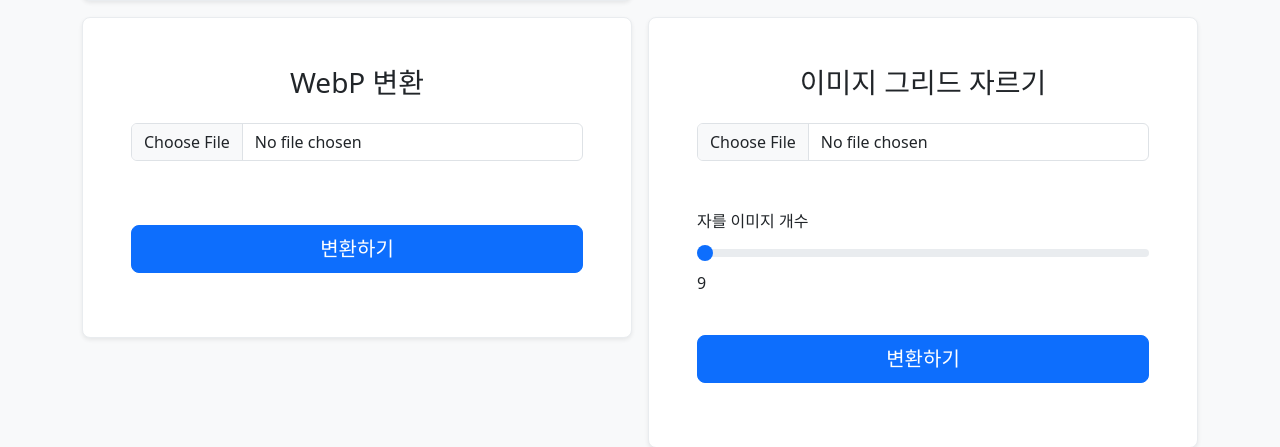
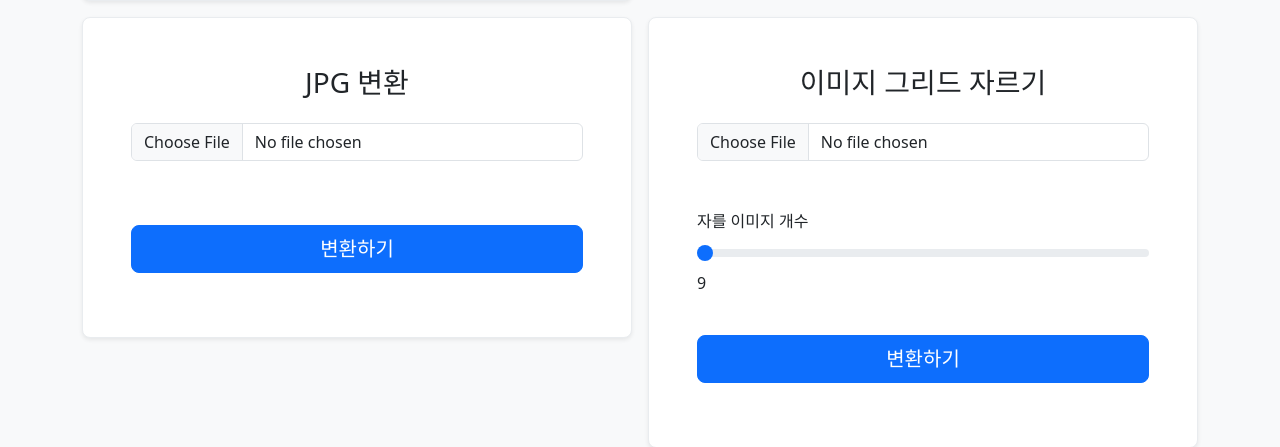
Before and after one commit to seokjin8678/flask-image-resize, a Flask app: page / in a window 1280 px wide. Shown: the part 533-980 px from the top of the page. Run offline with Flask 3, Linux system fonts and the light colour scheme; the visitor is signed in with stand-in values (Sample User, id 1); some libraries are stand-ins or nearby versions.

Commit message:
feat: webp 변환 jpg로 변경

```diff
--- a/app.py
+++ b/app.py
@@ -77,17 +77,17 @@ def resize_ratio():
     return send_file(output_stream, mimetype=file.mimetype, as_attachment=True, download_name=f'new_{file.filename}')
 
 
-@app.post('/convert-webp')
+@app.post('/convert-jpg')
 def convert():
     file = request.files['image']
     img = Image.open(file.stream)
     img = img.convert('RGB')
 
     output_stream = BytesIO()
-    img.save(output_stream, format='webp', optimize=True, quality=85)
+    img.save(output_stream, format='jpeg', optimize=True, quality=85)
     output_stream.seek(0)
 
-    return send_file(output_stream, mimetype='image/webp', as_attachment=True, download_name=f'{file.filename}.webp')
+    return send_file(output_stream, mimetype='image/jpeg', as_attachment=True, download_name=f'{file.filename}.jpg')
 
 
 @app.post('/combine-9')
@@ -96,11 +96,11 @@ def combine_9():
     new_image = combine_images(images)
 
     output_stream = BytesIO()
-    new_image.save(output_stream, format="webp")
+    new_image.save(output_stream, format="jpeg", optimize=True, quality=85)
     output_stream.seek(0)
 
-    return send_file(output_stream, mimetype='image/webp', as_attachment=True,
-                     download_name=f'combine9_{datetime.datetime.now()}.webp')
+    return send_file(output_stream, mimetype='image/jpeg', as_attachment=True,
+                     download_name=f'combine9_{datetime.datetime.now()}.jpg')
 
 
 def combine_images(images):
@@ -124,11 +124,11 @@ def combine_12():
     new_image = combine_images(images)
 
     output_stream = BytesIO()
-    new_image.save(output_stream, format="webp")
+    new_image.save(output_stream, format="jpeg", optimize=True, quality=85)
     output_stream.seek(0)
 
-    return send_file(output_stream, mimetype='image/webp', as_attachment=True,
-                     download_name=f'combine12_{datetime.datetime.now()}.webp')
+    return send_file(output_stream, mimetype='image/jpeg', as_attachment=True,
+                     download_name=f'combine12_{datetime.datetime.now()}.jpg')
 
 
 @app.post('/split-grid')
--- a/templates/index.html
+++ b/templates/index.html
@@ -89,8 +89,8 @@
             <div class="col-12 col-lg-6">
                 <div class="card border border-light-subtle rounded-3 shadow-sm">
                     <div class="card-body p-3 p-md-4 p-xl-5">
-                        <h2 class="fs-3 fw-normal text-center mb-4">WebP 변환</h2>
-                        <form method="post" enctype="multipart/form-data" action="/convert-webp">
+                        <h2 class="fs-3 fw-normal text-center mb-4">JPG 변환</h2>
+                        <form method="post" enctype="multipart/form-data" action="/convert-jpg">
                             <div class="row gy-2 overflow-hidden">
                                 <div class="col-12">
                                     <div class="form-group mb-3">
```
